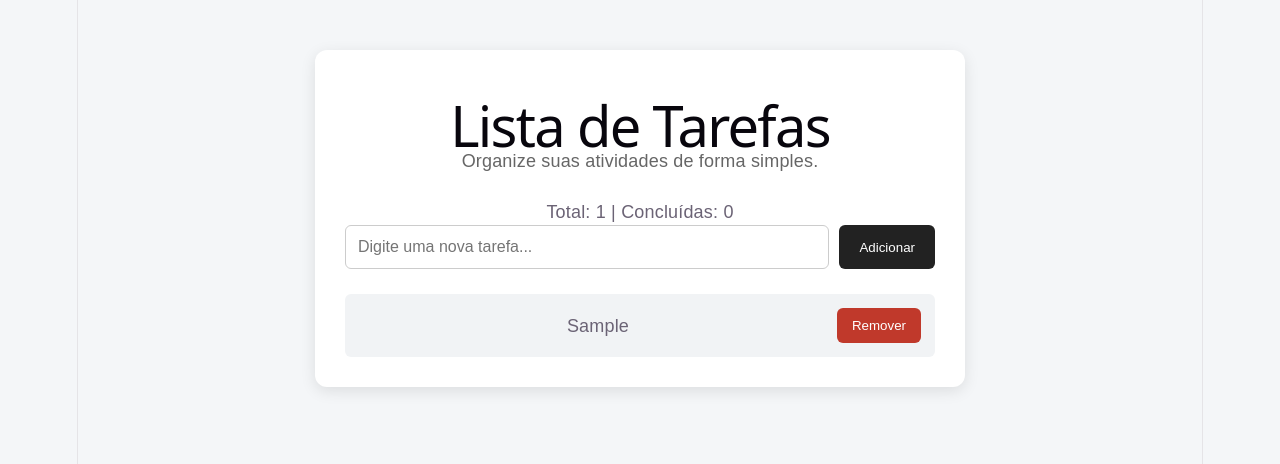
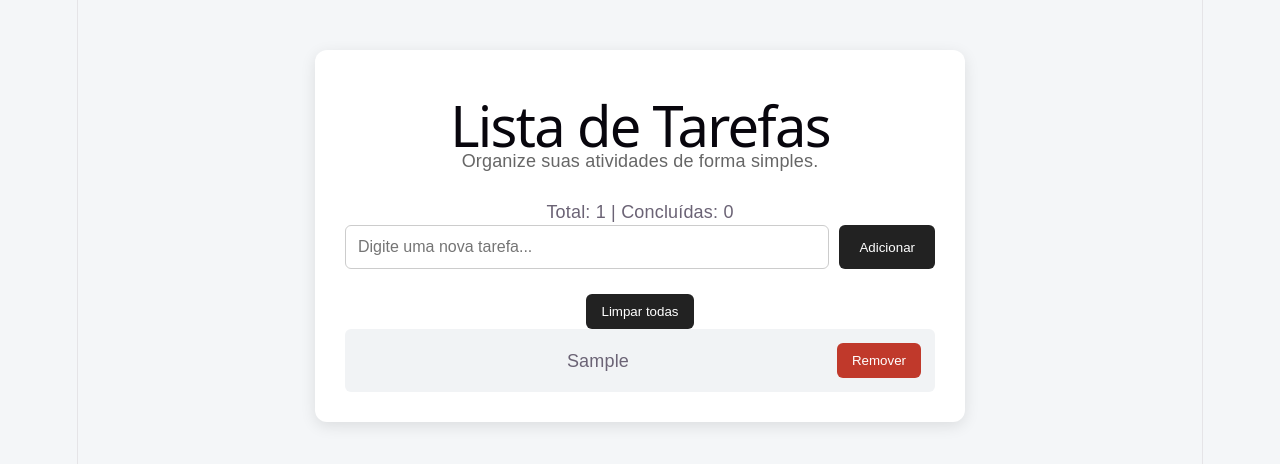
Before and after one commit to RafaelNJR/lista-tarefas, a React (Vite) app: page / in a window 1280 px wide. Both pictures are taken after typing "Sample" into the empty fields and a click on the button "Adicionar". Shown: the top 464 px of the page. Built offline with nearby package versions, Linux system fonts and the light colour scheme.

Commit message:
Adiciona botão para limpar tarefas

```diff
--- a/src/App.jsx
+++ b/src/App.jsx
@@ -58,7 +58,16 @@ function App() {
           <button type="submit">Adicionar</button>
         </form>
 
-        <div className="lista">
+        {tarefas.length > 0 && (
+  <button
+    className="limpar"
+    onClick={() => setTarefas([])}
+  >
+    Limpar todas
+  </button>
+)}
+
+<div className="lista">
           {tarefas.length === 0 ? (
             <p className="vazio">Nenhuma tarefa adicionada.</p>
           ) : (
```
